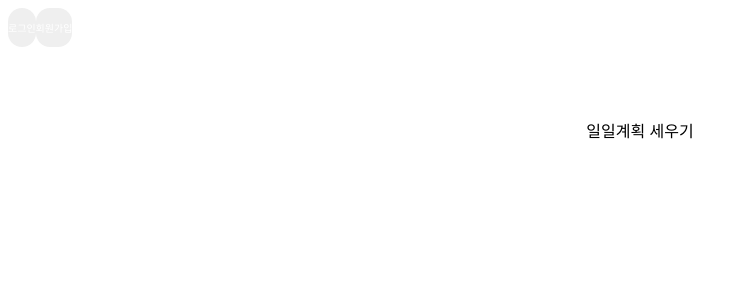
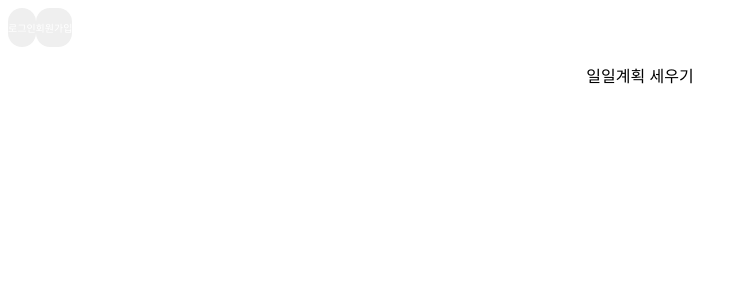
Before and after one commit to LWC-DevStudy/ProjectBoard-Client, a React (Create React App) app in the folder lwc-board/: page / in a window 1280 px wide. Shown: the top 300 px of the page, without its empty margins (0-747 px from the left). Built offline with nearby package versions, Linux system fonts and the light colour scheme.

Commit message:
💄헤더부분 전체적인 수정

```diff
--- a/lwc-board/src/components/Header.js
+++ b/lwc-board/src/components/Header.js
@@ -3,13 +3,7 @@ import Grid from '../elements/Grid';
 function Header({ children }) {
   return (
     <React.Fragment>
-      <Grid
-        bgColor="white"
-        padding="30px"
-        margin="2% auto"
-        width="60%"
-        textAlign="center"
-      >
+      <Grid padding="0px" margin="0 auto" width="100%" textAlign="center">
         {children}
       </Grid>
     </React.Fragment>
```
